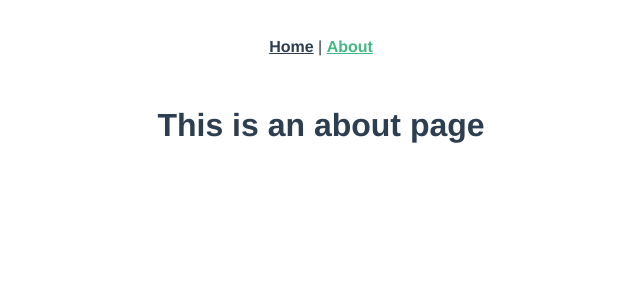
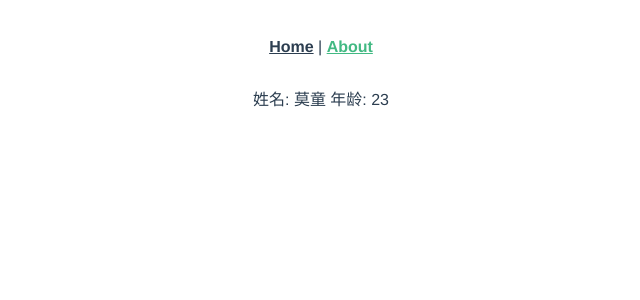
Before and after one commit to FEMotong/vue-devSkill, a Vue app: page /about in a window 1280 px wide. Shown: the top 300 px of the page, without its empty margins (319-959 px from the left). Built offline with nearby package versions, Linux system fonts and the light colour scheme.

Commit message:
函数化组件

```diff
--- /dev/null
+++ b/src/components/Introduction.vue
@@ -0,0 +1,20 @@
+<template functional>
+    <div>
+        姓名: {{ props.name }}
+        年龄: {{ props.age }}
+    </div>
+</template>
+
+<script>
+    // 函数化组件，高度依赖外部传递数据
+    // 没有实例化，没有this上下文，数据无响应式，没有生命周期
+    // 渲染速度快
+
+    export default {
+        name: "Introduction"
+    }
+</script>
+
+<style scoped>
+
+</style>
--- a/src/views/About.vue
+++ b/src/views/About.vue
@@ -1,5 +1,22 @@
 <template>
   <div class="about">
-    <h1>This is an about page</h1>
+    <Introduction :name="name" :age="age"></Introduction>
   </div>
 </template>
+
+<script>
+  import Introduction from '@/components/Introduction.vue'
+
+  export default {
+    name: 'About',
+    components: {
+      Introduction
+    },
+    data() {
+      return {
+        name: '莫童',
+        age: '23'
+      }
+    }
+  }
+</script>
```
